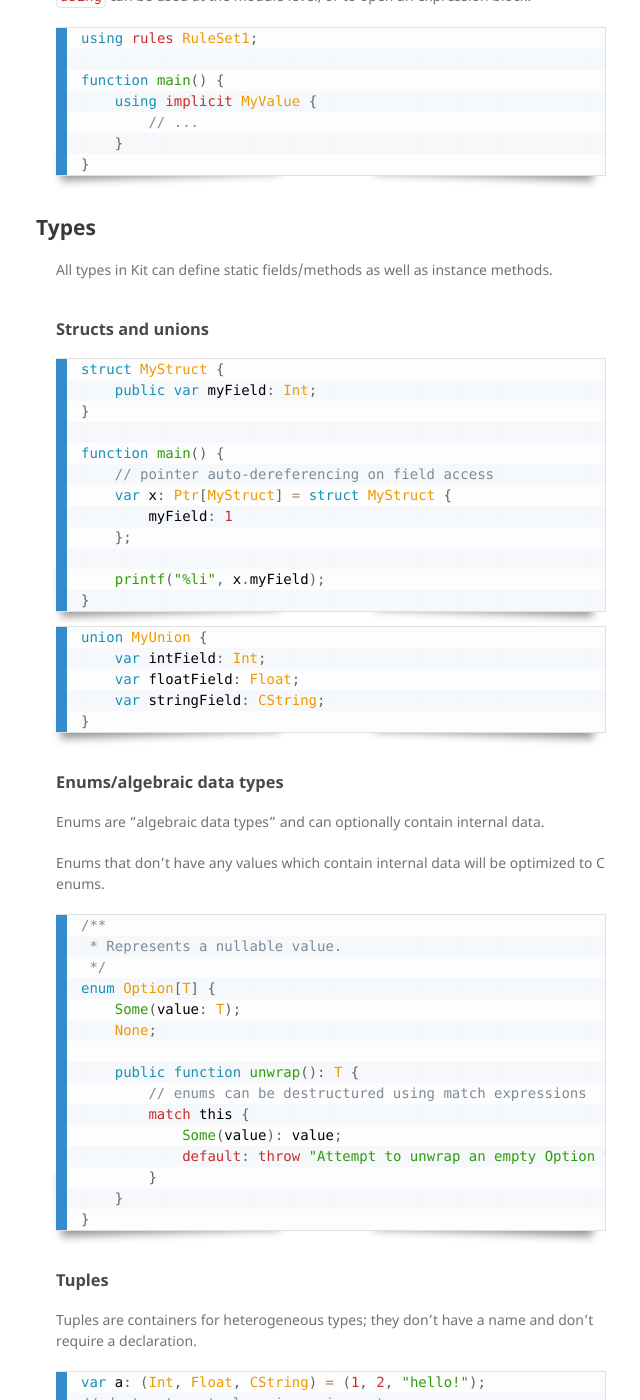
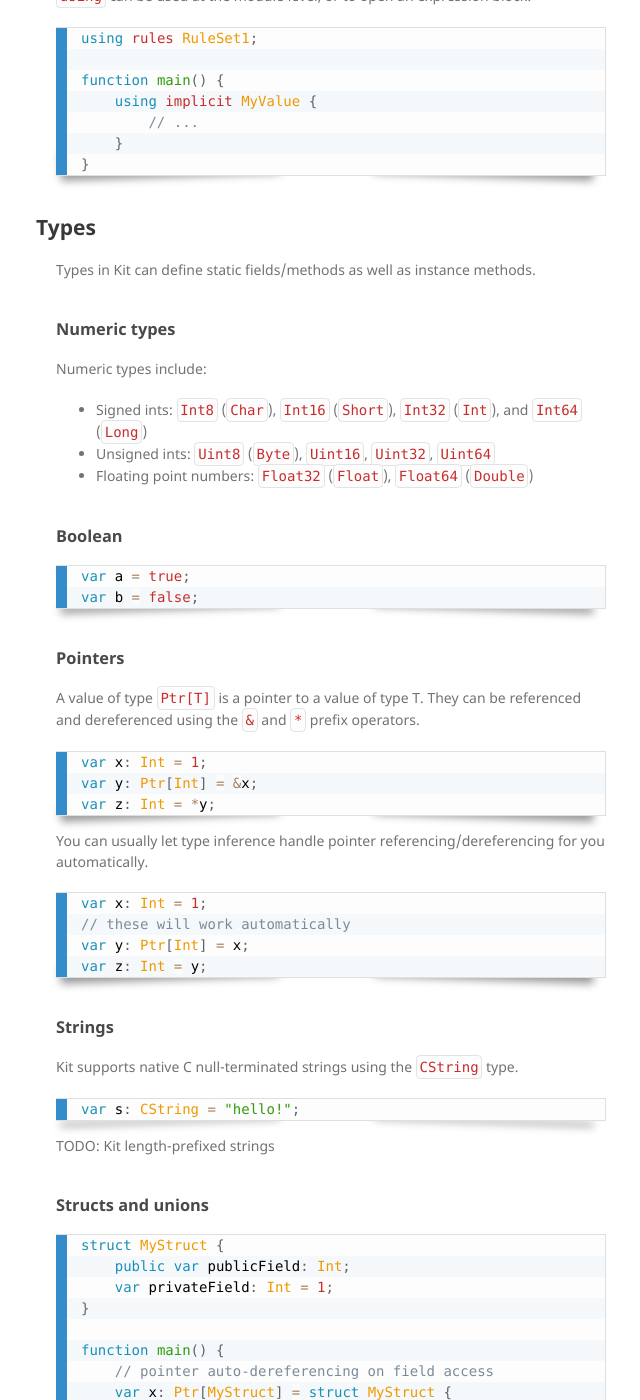
Before and after one commit to kitlang/kitlang.github.io, a Jekyll site: the page built from examples.md, in a window 1280 px wide and 1400 px high, scrolled down 4111 px. Shown: the whole window, without its empty margins (514-1154 px from the left). Built offline with Jekyll 4.4.1, drawn with Linux system fonts in a browser that asks for light colours; nearby versions of some CDN libraries; our own code applies the rules of GitHub Pages for plain Markdown files; some of the changed text lies outside the part shown.

Commit message:
More fleshing out of examples

```diff
--- a/examples.md
+++ b/examples.md
@@ -223,22 +223,67 @@ function main() {
 Types
 -----
 
-All types in Kit can define static fields/methods as well as instance methods.
+Types in Kit can define static fields/methods as well as instance methods.
+
+### Numeric types
+
+Numeric types include:
+
+- Signed ints: `Int8` (`Char`), `Int16` (`Short`), `Int32` (`Int`), and `Int64` (`Long`)
+- Unsigned ints: `Uint8` (`Byte`), `Uint16`, `Uint32`, `Uint64`
+- Floating point numbers: `Float32` (`Float`), `Float64` (`Double`)
+
+### Boolean
+
+~~~kit
+var a = true;
+var b = false;
+~~~
+
+### Pointers
+
+A value of type `Ptr[T]` is a pointer to a value of type T. They can be referenced and dereferenced using the `&` and `*` prefix operators.
+
+~~~kit
+var x: Int = 1;
+var y: Ptr[Int] = &x;
+var z: Int = *y;
+~~~
+
+You can usually let type inference handle pointer referencing/dereferencing for you automatically.
+
+~~~kit
+var x: Int = 1;
+// these will work automatically
+var y: Ptr[Int] = x;
+var z: Int = y;
+~~~
+
+### Strings
+
+Kit supports native C null-terminated strings using the `CString` type.
+
+~~~kit
+var s: CString = "hello!";
+~~~
+
+TODO: Kit length-prefixed strings
 
 ### Structs and unions
 
 ~~~kit
 struct MyStruct {
-    public var myField: Int;
+    public var publicField: Int;
+    var privateField: Int = 1;
 }
 
 function main() {
     // pointer auto-dereferencing on field access
     var x: Ptr[MyStruct] = struct MyStruct {
-        myField: 1
+        publicField: 1,
     };
 
-    printf("%li", x.myField);
+    printf("%i", x.publicField);
 }
 ~~~
 
@@ -311,6 +356,18 @@ function main() {
 }
 ~~~
 
+### Typedefs
+
+Typedefs are short names for existing types:
+
+~~~kit
+typedef StringList = List[String];
+~~~
+
+Typedefs are not unique types like [abstracts](#abstracts); they're simply a reference to the existing type.
+
+
+
 Traits
 ------
 
@@ -368,6 +425,7 @@ function main() {
 }
 ~~~
 
+
 C interoperability
 ------------------
 
@@ -400,6 +458,7 @@ function helloSDL() {
     SDL_Quit();
 }
 ~~~
+
 
 Term rewriting
 --------------
@@ -513,6 +572,7 @@ function main() {
 }
 ~~~
 
+
 Implicits
 ---------
 
```
Also changed, not shown: index.md (+3 -3 lines).
